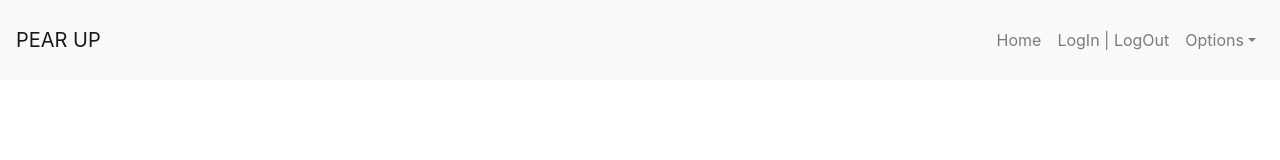
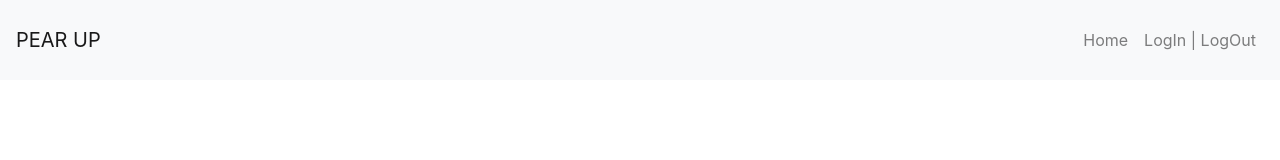
Before and after one commit to tnathalang/final-project, a React (Create React App) app in the folder client/: page / in a window 1280 px wide. Shown: the top 160 px of the page. Built offline with nearby package versions, Linux system fonts and the light colour scheme.

Commit message:
commented out  menu items we currently aren't using

```diff
--- a/client/src/components/partials/Header.js
+++ b/client/src/components/partials/Header.js
@@ -41,7 +41,7 @@ class Header extends Component {
               <NavItem>
                 <NavLink href="http://localhost:3000/login">LogIn | LogOut</NavLink>
               </NavItem>
-              <UncontrolledDropdown nav inNavbar>
+              {/*}<UncontrolledDropdown nav inNavbar>
                 <DropdownToggle nav caret>
                   Options
                 </DropdownToggle>
@@ -57,7 +57,7 @@ class Header extends Component {
                     Chat
                   </DropdownItem>
                 </DropdownMenu>
-              </UncontrolledDropdown>
+              </UncontrolledDropdown> */}
             </Nav>
           </Collapse>
         </Navbar>
```
